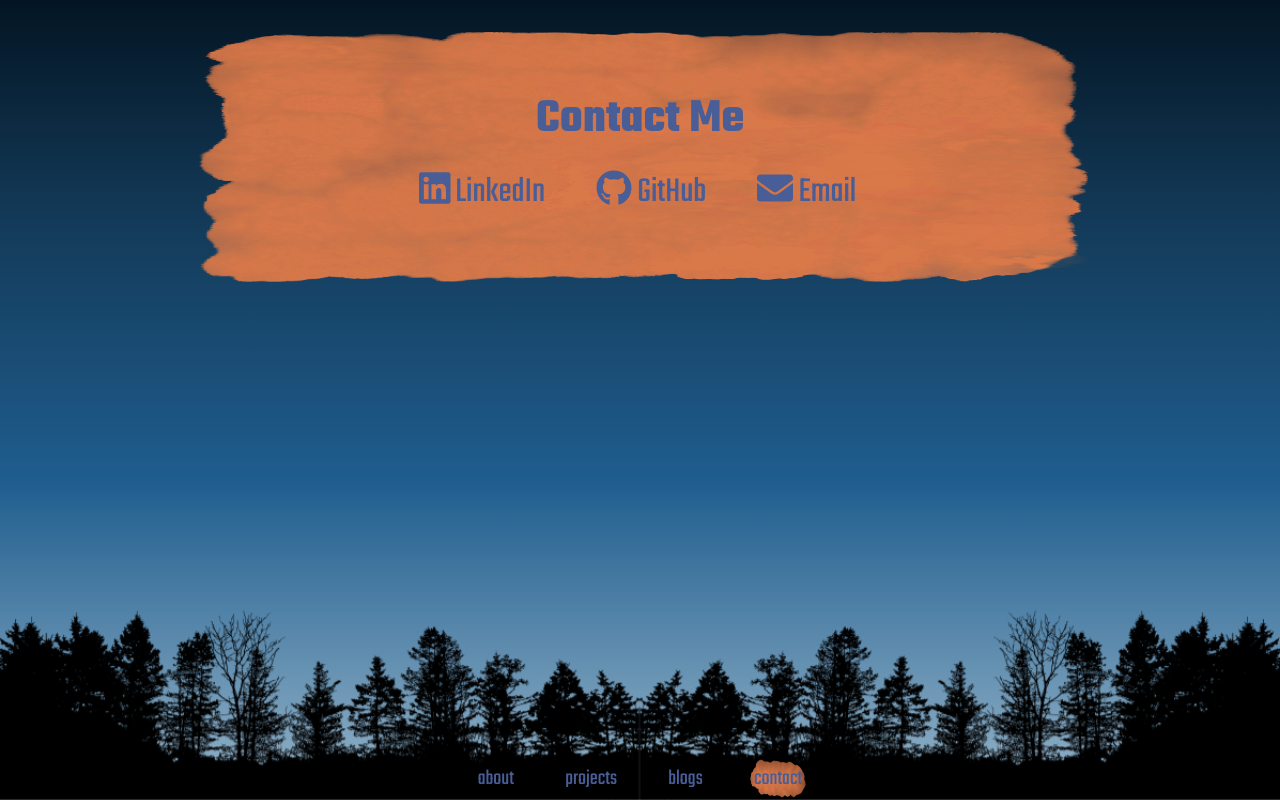
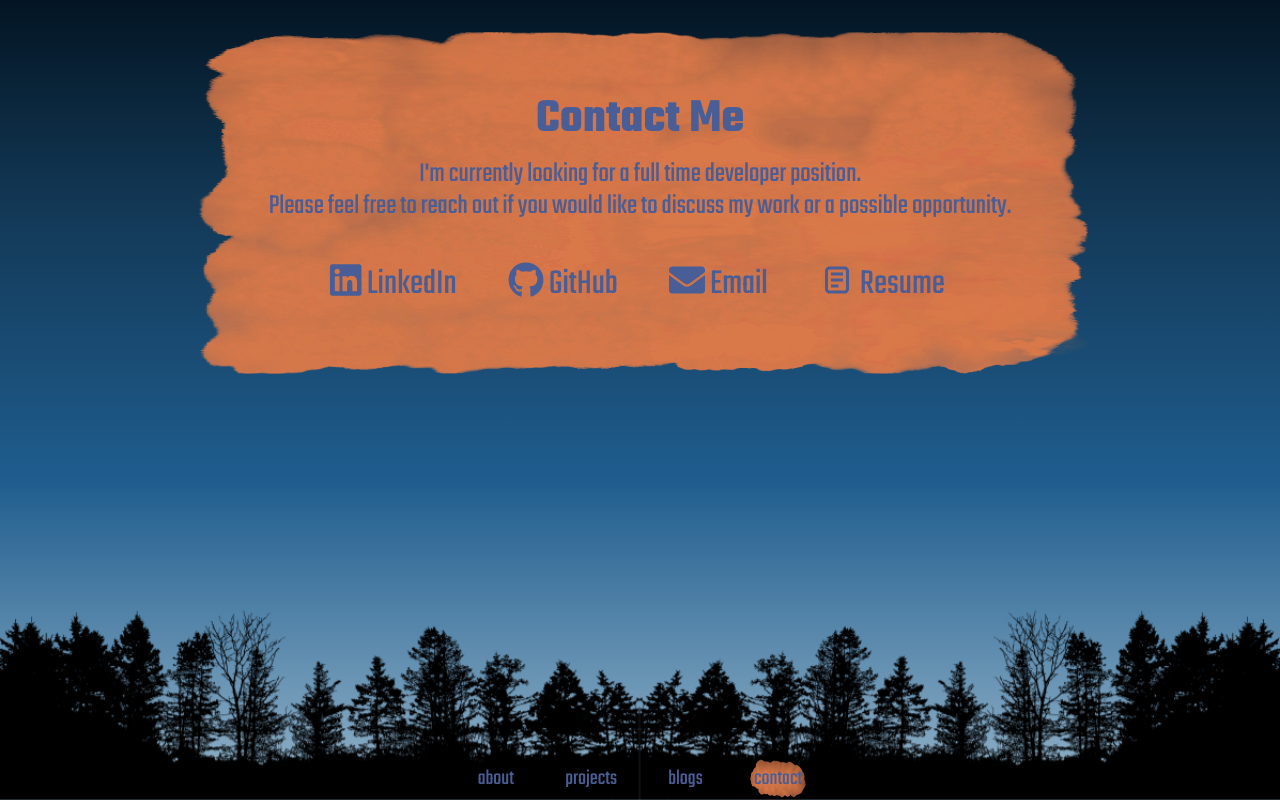
Before and after one commit to moshriguez/personal-portfolio, a React (Create React App) app: page /personal-portfolio/contact in a window 1280 px wide. Built offline with nearby package versions, Linux system fonts and the light colour scheme.

Commit message:
updates on contact page

```diff
--- a/src/App.css
+++ b/src/App.css
@@ -344,6 +344,10 @@ a {
 }
 
 /*** CONTACT ***/
+.call-to-action {
+    font-size: 1.75em;
+    text-align: center;
+}
 .link-icons {
     display: flex;
     width: 100%;
@@ -360,6 +364,10 @@ a {
 
 .link-icons span {
     padding: 5px;
+}
+
+.link-icons svg {
+    vertical-align: -0.125em;
 }
 
 /*** MEDIA QUERIES ***/
--- a/src/components/Contact.js
+++ b/src/components/Contact.js
@@ -3,6 +3,8 @@ import { motion } from "framer-motion";
 import { FontAwesomeIcon } from '@fortawesome/react-fontawesome'
 import { faEnvelope } from '@fortawesome/free-solid-svg-icons'
 import { faGithub, faLinkedin } from '@fortawesome/free-brands-svg-icons'
+import { CgLoadbarDoc } from 'react-icons/cg';
+
 
 import { risingDiv } from "../helpers/animation";
 
@@ -11,6 +13,10 @@ const Contact = () => {
     return (
         <motion.div className="watercolour-container" variants={risingDiv} initial="start" animate="end" >
             <h2>Contact Me</h2>
+            <p className="call-to-action">
+                I'm currently looking for a full time developer position.<br/>
+                Please feel free to reach out if you would like to discuss my work or a possible opportunity.
+            </p>
             <div className="link-icons">
                 <a href="https://www.linkedin.com/in/marc-herman-rodriguez" target="_blank">
                     <FontAwesomeIcon icon={faLinkedin} />
@@ -24,6 +30,10 @@ const Contact = () => {
                     <FontAwesomeIcon icon={faEnvelope} />
                     <span>Email</span>
                 </a>
+                <a href={process.env.PUBLIC_URL + "/resume.pdf"} >
+                    <CgLoadbarDoc />
+                    <span>Resume</span>
+                </a>
             </div>
         </motion.div>
     )
```
Also changed, not shown: 2 other files (tests, documents, lock files or other folders).
